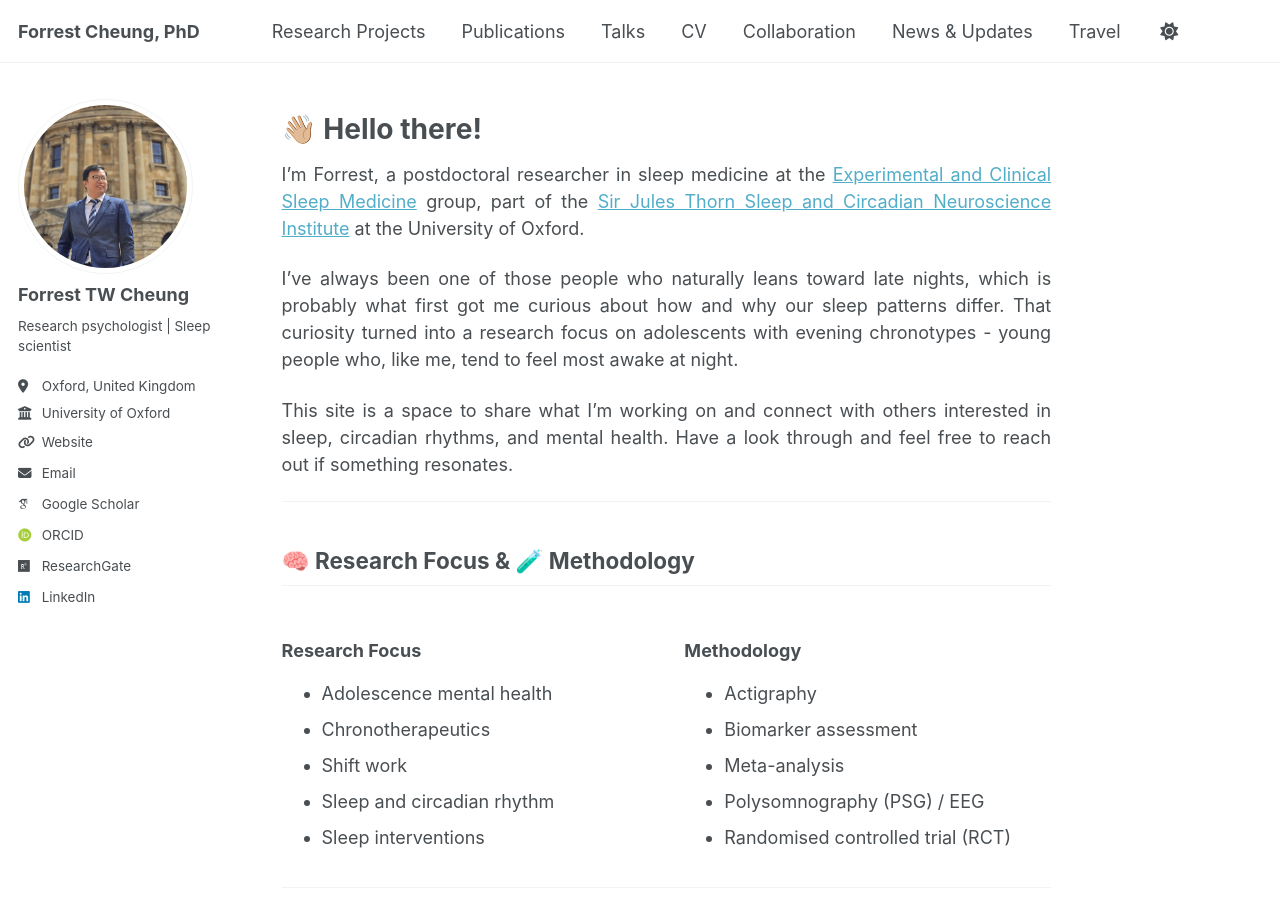
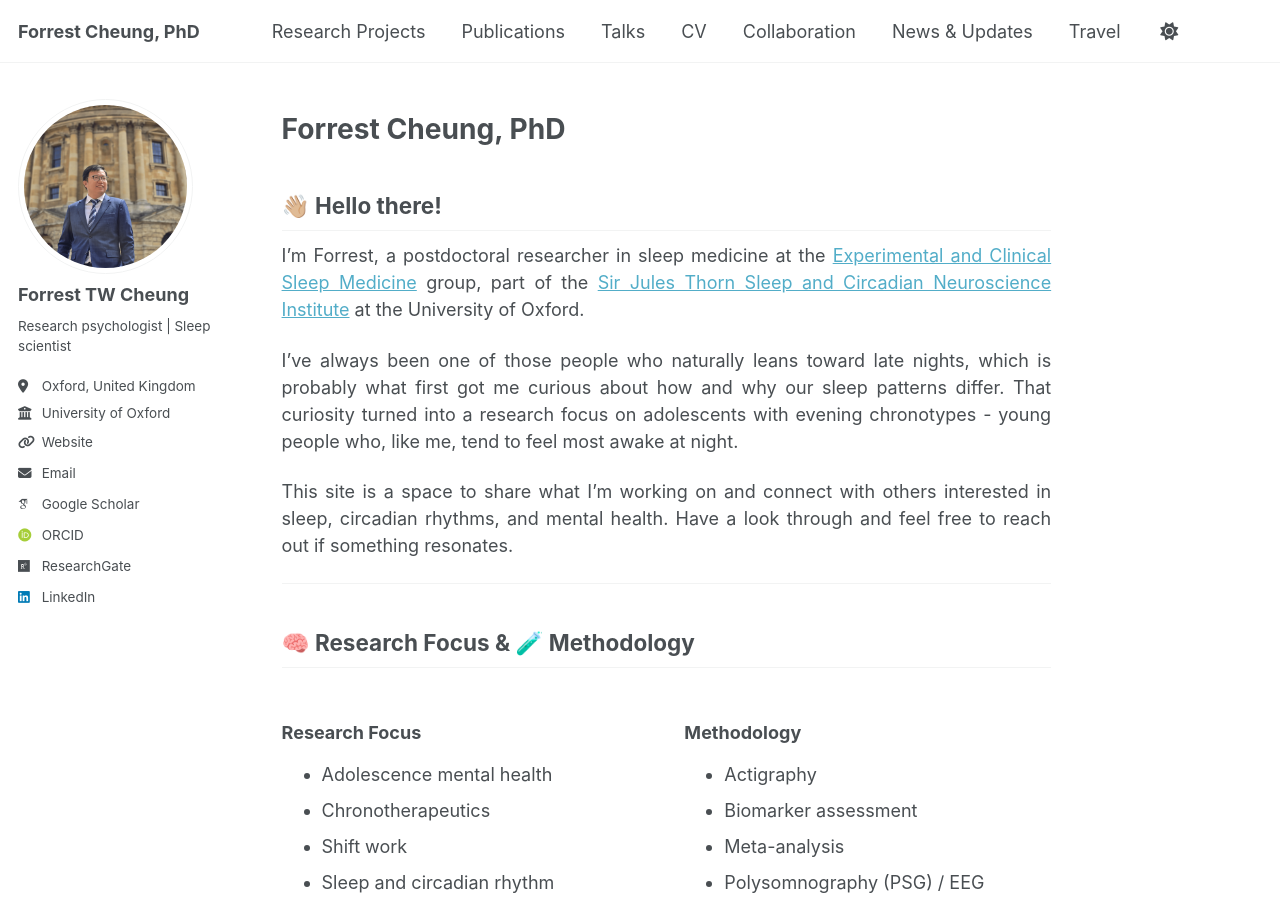
Before and after one commit to forrestcheungtw/forrestcheungtw.github.io, a Jekyll site: the page built from index.md, in a window 1280 px wide and 900 px high. Built offline with Jekyll 4.4.1, drawn with Linux system fonts in a browser that asks for light colours; some web fonts are replaced.

Commit message:
Updated 2 files via CloudCannon.

```diff
--- a/index.md
+++ b/index.md
@@ -7,7 +7,8 @@ redirect_from:
   - /about.html
 ---
 
-# 👋🏼 Hello there!
+# Forrest Cheung, PhD
+## 👋🏼 Hello there!
 
 <div style="text-align: justify;">
 
```
